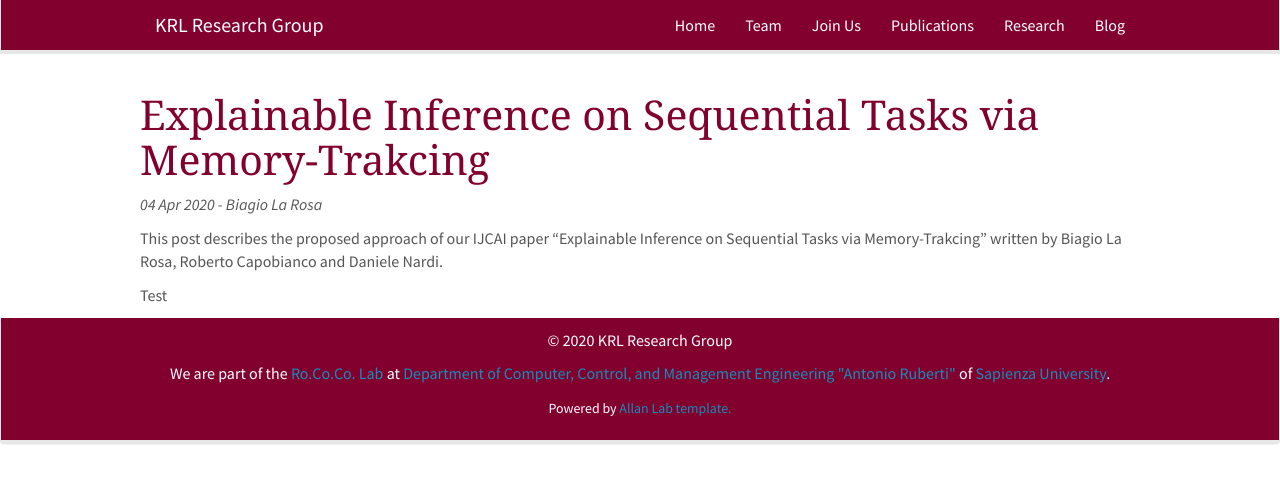
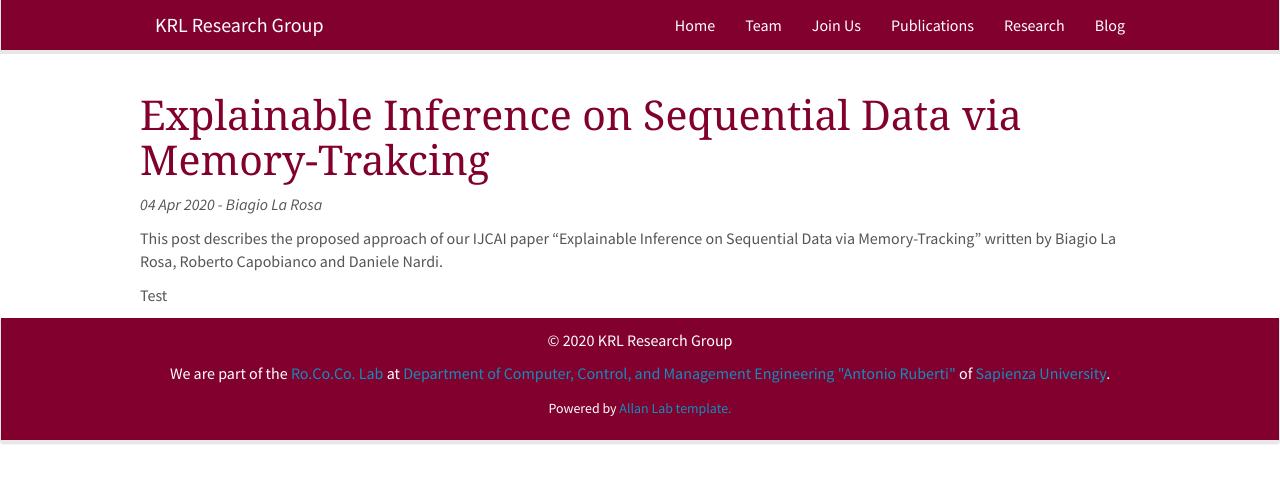
Before and after one commit to KRLGroup/krlgroup.github.io, a Jekyll site: the page built from _posts/2020-04-04-Explainable Inference.md, in a window 1280 px wide. Shown: the top 483 px of the page. Built offline with Jekyll 4.4.1, drawn with Linux system fonts in a browser that asks for light colours; nearby versions of some CDN libraries.

Commit message:
Corrected paper IJCAI name

```diff
--- a/_posts/2020-04-04-Explainable Inference.md
+++ b/_posts/2020-04-04-Explainable Inference.md
@@ -1,6 +1,6 @@
 ---
 layout: post
-title: "Explainable Inference on Sequential Tasks via Memory-Trakcing"
+title: "Explainable Inference on Sequential Data via Memory-Trakcing"
 description: "A test"
 comments: true
 display_date: 04 October 2020
@@ -8,6 +8,6 @@ author: Biagio La Rosa
 permalink: explainable_inference
 ---
 
-This post describes the proposed approach of our IJCAI paper "Explainable Inference on Sequential Tasks via Memory-Trakcing" written by Biagio La Rosa, Roberto Capobianco and Daniele Nardi.
+This post describes the proposed approach of our IJCAI paper "Explainable Inference on Sequential Data via Memory-Tracking" written by Biagio La Rosa, Roberto Capobianco and Daniele Nardi.
 
 Test
```
